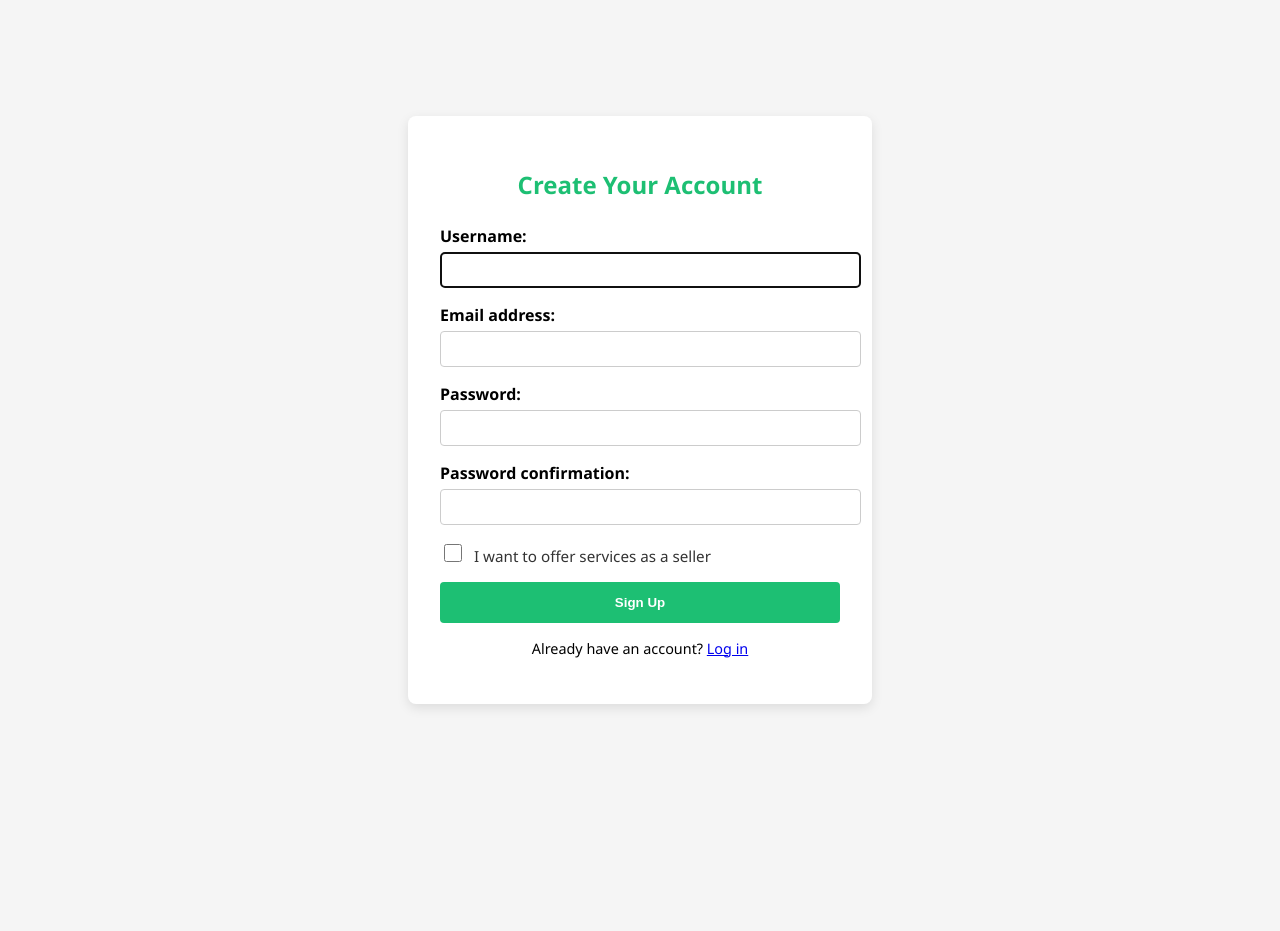
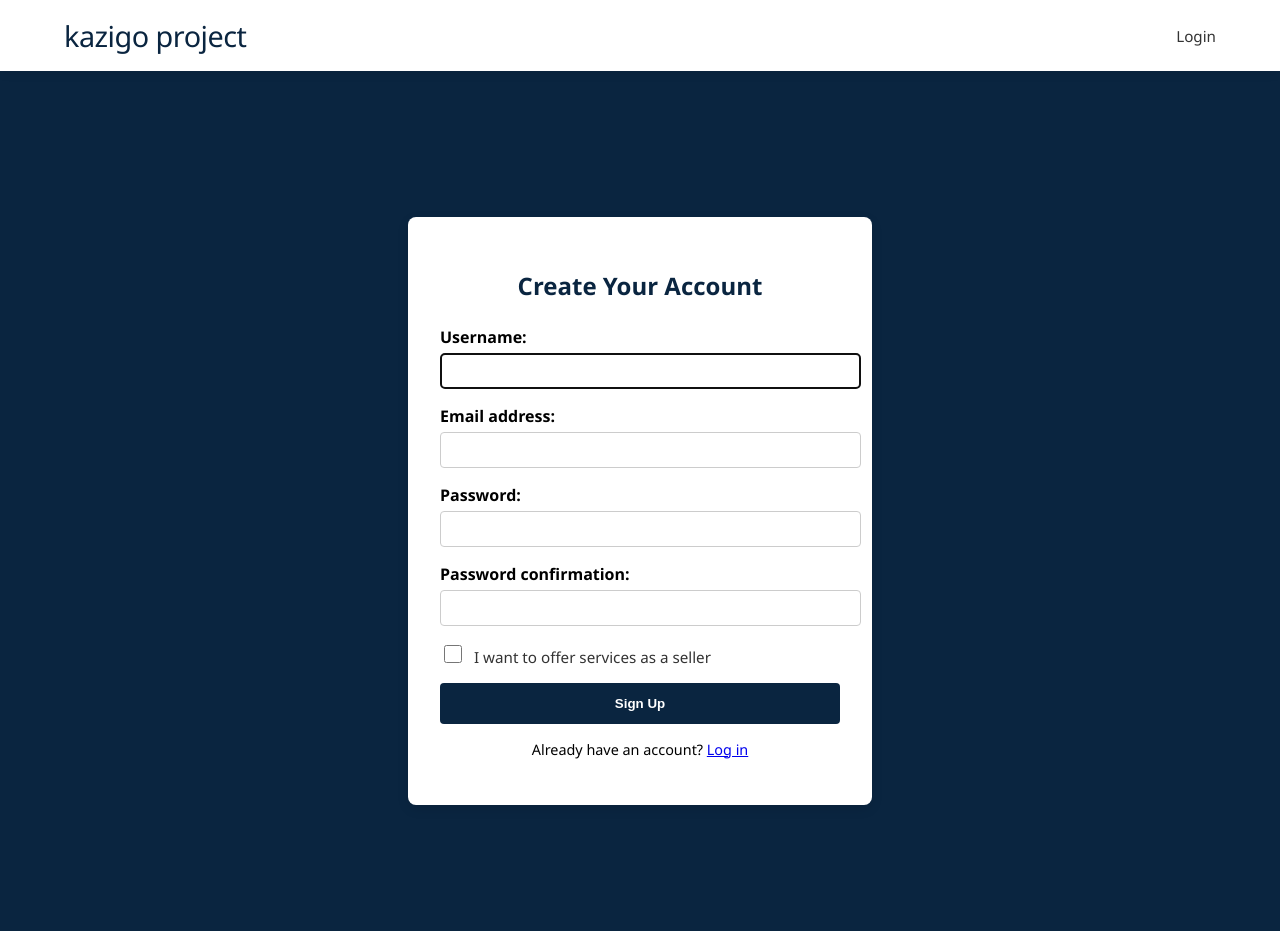
Before and after one commit to davvyulemsee/KaziGO-Project, a Django app: page /users/register/ in a window 1280 px wide. Before the commit the page ends 708 px from the top, so only its background shows below. Run offline with Django 5.2, Linux system fonts and the light colour scheme.

Commit message:
fixed logout functionality, changed background colors

```diff
--- a/gigs/templates/layout.html
+++ b/gigs/templates/layout.html
@@ -21,8 +21,7 @@
       <a href="{% url 'gigs:create_gig' %}" class="btn-green">+ New Gig</a>
 
     {% endif %}
-    <a href="{% url 'gigs:create_gig' %}" class="btn-green">+ New Gig</a>
-    <a href="/" class="nav-link">Logout</a>
+    <a href="{% url 'users:logout' %}" class="nav-link">Logout</a>
   {% else %}
     <a href="{% url 'gigs:create_gig' %}" class="btn-green btn-large">Become a Tasker</a>
     <a href="{% url 'users:login' %}" class="nav-link">Login</a>
--- a/static/css/layout.css
+++ b/static/css/layout.css
@@ -561,7 +561,7 @@ body {
     margin: 5% auto;
     padding: 2rem;
     max-width: 90%;
-    background-color: white;
+    background-color: rgba(255, 255, 255, 0.7); /* white at 70% opacity */
   }
   .pre-footer-content h2 {
     font-size: 2.4rem;
--- a/static/css/register.css
+++ b/static/css/register.css
@@ -2,7 +2,7 @@
 body {
   margin: 0;
   font-family: 'Segoe UI', sans-serif;
-  background-color: #f5f5f5;
+  background-color: #0a2540;
 }
 
 .container {
@@ -10,6 +10,7 @@ body {
   justify-content: center;
   align-items: center;
   height: 100vh;
+  margin: 30px auto;
 }
 
 .form-box {
@@ -25,7 +26,7 @@ body {
 h2 {
   text-align: center;
   margin-bottom: 1.5rem;
-  color: #1dbf73;
+  color: #0a2540;
 }
 
 .form-group {
@@ -50,7 +51,7 @@ h2 {
 .btn {
   width: 100%;
   padding: 0.8rem;
-  background-color: #1dbf73;
+  background-color: #0a2540;
   color: white;
   border: none;
   border-radius: 4px;
@@ -98,3 +99,61 @@ h2 {
   width: 18px;
   height: 18px;
 }
+
+
+/* =============================================
+   Navbar
+   ============================================= */
+.navbar {
+  display: flex;
+  justify-content: space-between;
+  align-items: center;
+  background-color: white;
+  padding: 1rem 5%;
+  box-shadow: 0 2px 10px rgba(0, 0, 0, 0.08);
+  position: sticky;
+  top: 0;
+  z-index: 1000;
+}
+
+.logo {
+  font-size: 1.8rem;
+  font-weight: 300;
+  color: #0a2540;
+  text-decoration: none;
+  letter-spacing: -0.5px;
+}
+
+.nav-right {
+  display: flex;
+  gap: 1.5rem;
+  align-items: center;
+}
+
+.nav-link {
+  text-decoration: none;
+  color: #333;
+  font-weight: 500;
+  font-size: 0.95rem;
+  transition: color 0.3s ease;
+}
+
+.nav-link:hover {
+  color: #1dbf73;
+}
+
+.btn-green {
+  background-color: #0a2540;
+  color: white !important;
+  padding: 0.65rem 1.3rem;
+  border-radius: 6px;
+  text-decoration: none;
+  font-weight: 600;
+  font-size: 0.95rem;
+  transition: all 0.3s ease;
+}
+
+.btn-green:hover {
+  background-color: #17a864;
+  transform: translateY(-2px);
+}
--- a/users/templates/users/signup.html
+++ b/users/templates/users/signup.html
@@ -8,6 +8,17 @@
   <link rel="stylesheet" href="{% static 'css/register.css' %}" />
 </head>
 <body>
+
+<nav class="navbar">
+    <div class="nav-left">
+      <a href="{% url 'gigs:all_gigs' %}" class="logo">kazigo project</a>
+    </div>
+    <div class="nav-right">
+
+    <a href="{% url 'users:login' %}" class="nav-link">Login</a>
+</div>
+  </nav>
+
   <div class="container">
     <div class="form-box">
       <h2>Create Your Account</h2>
--- a/users/urls.py
+++ b/users/urls.py
@@ -6,5 +6,5 @@ app_name = 'users'
 urlpatterns = [
     path('register/', views.register_view, name='register'),
     path('login/', views.login_view, name='login'),
-    # path('logout/', views.logout_view, name='logout'),
+    path('logout/', views.logout_view, name='logout'),
 ]
--- a/users/views.py
+++ b/users/views.py
@@ -38,3 +38,8 @@ def login_view(request):
     else:
         form = AuthenticationForm(request=request)
     return render(request, 'users/login.html', {'form': form})
+
+def logout_view(request):
+    logout(request)
+
+    return redirect(reverse('gigs:all_gigs'))
```
Also changed, not shown: static/css/login.css (+61 -2 lines), users/templates/users/login.html (+11 -0 lines), db.sqlite3.
